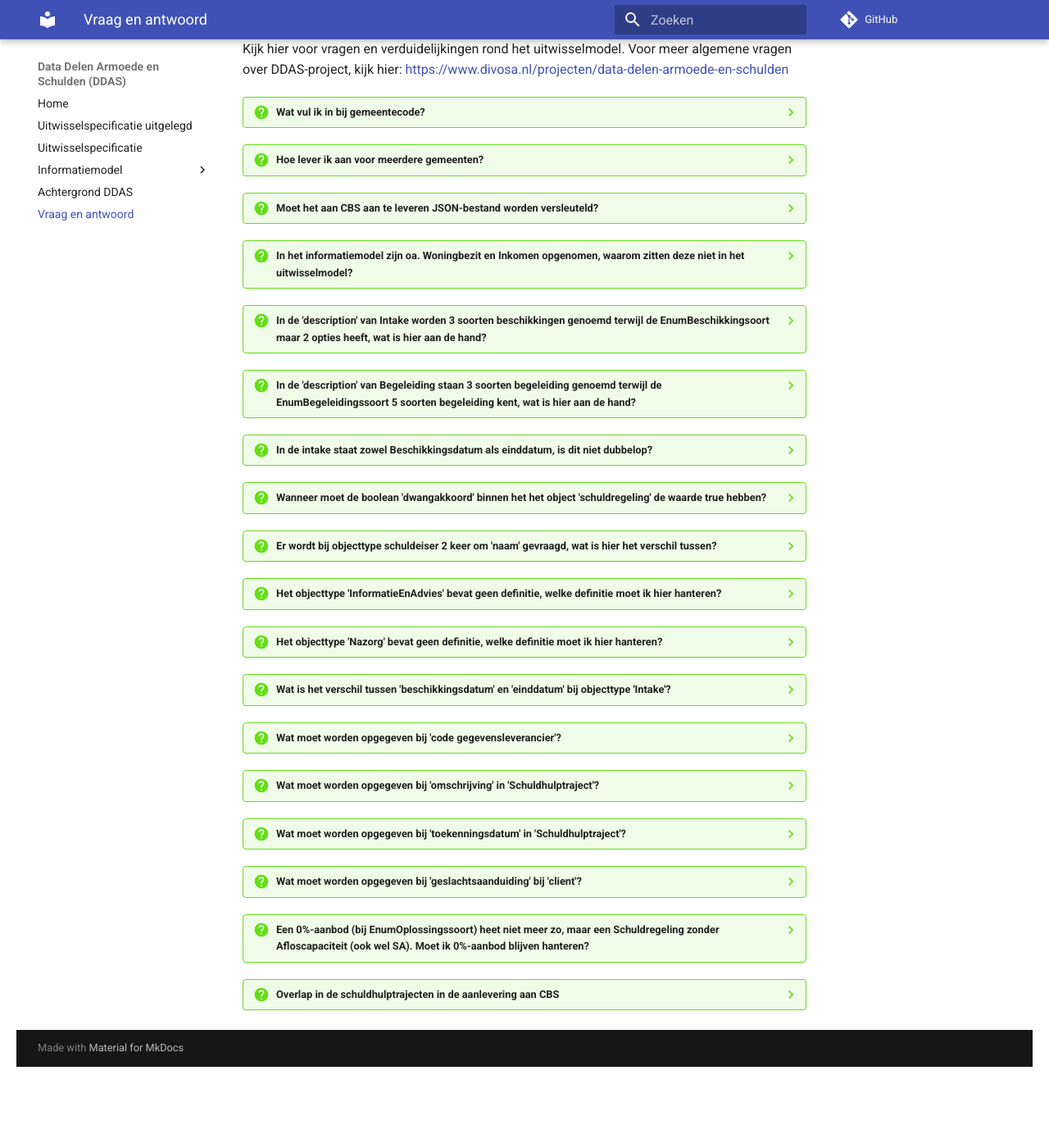
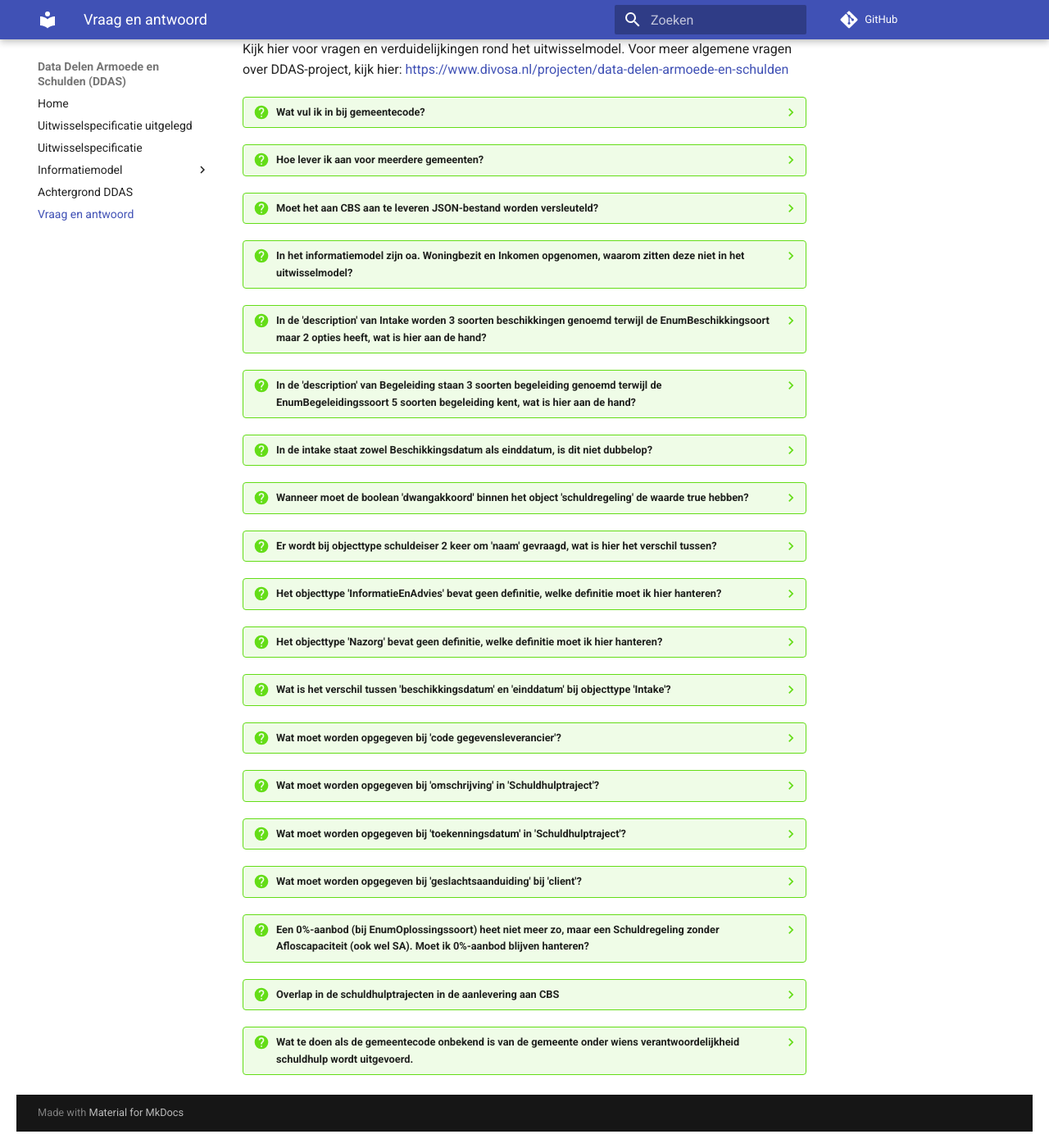
Before and after one commit to VNG-Realisatie/ddas, an MkDocs documentation site: the page built from docs/VraagEnAntwoord.md, in a window 1280 px wide and 1400 px high, scrolled down 153 px. Shown: the whole window at 82% size. Built offline with MkDocs 1.6.1 and Material for MkDocs 9.7.7, drawn with Linux system fonts in a browser that asks for light colours; comment, search, counter and statistics services are not loaded; the version menu is left out; before the commit the page ends 1474 px from its top, so only the background shows below that.

Commit message:
Q&A over onbekende gemeentecode

```diff
--- a/docs/VraagEnAntwoord.md
+++ b/docs/VraagEnAntwoord.md
@@ -23,9 +23,9 @@ Kijk hier voor vragen en verduidelijkingen rond het uitwisselmodel. Voor meer al
     In de description van Begeleiding staan ten onrechte 3 soorten begeleiding, terwijl er 5 soorten mogelijk zijn volgens EnumBegeleidingssort. We zullen de description van Begeleiding in de volgende release aanpassen naar 5 opties.
 
 ??? question "In de intake staat zowel Beschikkingsdatum als einddatum, is dit niet dubbelop?"
-    Beschikkingsdatum en einddatum lijken i.d.d. dubbel te zijn. In principe geldt de beschikkingsdatum als leidend, en gaan we ervanuit dat de einddatum dezelfde waarde krijgt als de beschikkingsdatum. In de volgende release zal de einddatum worden verwijderd.
+    Beschikkingsdatum en einddatum lijken i.d.d. dubbel te zijn. In principe geldt de beschikkingsdatum als leidend, en gaan we ervan uit dat de einddatum dezelfde waarde krijgt als de beschikkingsdatum. In de volgende release zal de einddatum worden verwijderd.
 
-??? question "Wanneer moet de boolean 'dwangakkoord' binnen het het object 'schuldregeling' de waarde true hebben?"
+??? question "Wanneer moet de boolean 'dwangakkoord' binnen het object 'schuldregeling' de waarde true hebben?"
     De boolean 'dwangakkoord' heeft alleen de waarde true als de datum 'toegekend' een waarde heeft.
 
 ??? question "Er wordt bij objecttype schuldeiser 2 keer om 'naam' gevraagd, wat is hier het verschil tussen?"
@@ -45,7 +45,7 @@ Kijk hier voor vragen en verduidelijkingen rond het uitwisselmodel. Voor meer al
     De beschikkingsdatum is de datum waarop de beschikking is afgegeven, en de einddatum is de datum waarop de intake is afgelopen. In de praktijk zullen deze twee data bijna altijd hetzelfde zijn, maar in theorie kunnen deze data van elkaar verschillen.
 
 ??? question "Wat moet worden opgegeven bij 'code gegevensleverancier'?"
-    Dit is een code die het CBS nodig heeft om onderscheid te kunnen maken tussen de softwareleveranciers die de gegevens aanbieden. Ook wordt op basis van deze code bepaald welke versie van de software is gebruikt. De correcte vulling van dit veld is als volgt: 'naam softwareleverancier' + 'versienummer software'.
+    Dit is een code die het CBS nodig heeft om onderscheid te kunnen maken tussen de softwareleveranciers die de gegevens aanbieden. Ook wordt op basis van deze code bepaald welke versie van de software is gebruikt. De correcte vulling van dit veld is als volgt: 'naam softwareleverancier' + 'versienummer-software'.
 
 ??? question "Wat moet worden opgegeven bij 'omschrijving' in 'Schuldhulptraject'?"
     Omschrijving is een optioneel veld die iets zeggen over individuele trajecten. Dit veld is echter niet relevant voor de levering aan CBS en kan leeg gelaten worden.
@@ -60,7 +60,7 @@ Kijk hier voor vragen en verduidelijkingen rond het uitwisselmodel. Voor meer al
     Ja, de term 0%-aanbod blijft gehanteerd tot een nieuwe versie van de uitwisselspecificatie wordt uitgebracht. De huidige uitwisselspecificatie is vastgesteld voordat deze nieuwe term is geïntroduceerd, daarom wordt de oude term nog gehanteerd.
 
 ??? question "Overlap in de schuldhulptrajecten in de aanlevering aan CBS"
-    In sommige gevallen kan er overlap ontstaan tussen (delen van) schuldhulptrajecten in de aanlevering aan het CBS. bijvoorbeeld omdat een deel van de schuldhulpverlening wordt uitgevoerd door een andere partij. Hoe gaat het CBS hier mee om?
+    In sommige gevallen kan er overlap ontstaan tussen (delen van) schuldhulptrajecten in de aanlevering aan het CBS, bijvoorbeeld omdat een deel van de schuldhulpverlening wordt uitgevoerd door een andere partij. Hoe gaat het CBS hier mee om?
     Als er overlap in de tijd is in de aangeleverde informatie, dan wordt dit samengevoegd tot één (deel)traject. Is er geen overlap in de tijd, dan ontstaan twee losse (deel)trajecten.
     Als voorbeeld: stel dat er losse BBR-begeleidingssoorten worden aangeleverd bij het CBS? Dus bijvoorbeeld:
 
@@ -68,7 +68,12 @@ Kijk hier voor vragen en verduidelijkingen rond het uitwisselmodel. Voor meer al
         * aanlevering over 2023: BBR 01-12-2023 tot 20-12-2023  &  BBR 15-12-2023 tot [leeg]
         * aanlevering over 2024: BBR 15-12-2023 tot 15-01-2024  &  BBR 10-01-2024 tot [leeg]
 
-    In dit geval vat het CBS dat op als twee begeleingstrajecten:
+    In dit geval vat het CBS dat op als twee begeleidingstrajecten:
 
         * aanlevering over 2020: BBR 01-01-2020 tot 31-12-2020
         * aanlevering over 2023: BBR 01-12-2023 tot [leeg]
+
+??? question "Wat te doen als de gemeentecode onbekend is van de gemeente onder wiens verantwoordelijkheid schuldhulp wordt uitgevoerd."
+    In uitzonderlijke gevallen is het mogelijk dat de gemeentecode onbekend is van de gemeente onder wiens verantwoordelijkheid schuldhulp wordt uitgevoerd. Bijvoorbeeld bij samenwerkingsorganisaties die deze gemeente niet administreren.
+
+    De verantwoordelijke gemeente is één van de belangrijke startpunten voor de statistiek die door CBS wordt opgesteld. Dus sporen aan dit wel in de systemen op te nemen. Wel zijn we erg blij met aan te leveren gegevens, en kunnen we die gebruiken voor diverse andere statistieken. In dergelijke gevallen kan bij de trajecten in het veld gemeentecode de waarde “Onbekend” worden opgenomen.
```
Also changed, not shown: other parts of docs/VraagEnAntwoord.md (+1 -1 lines).
